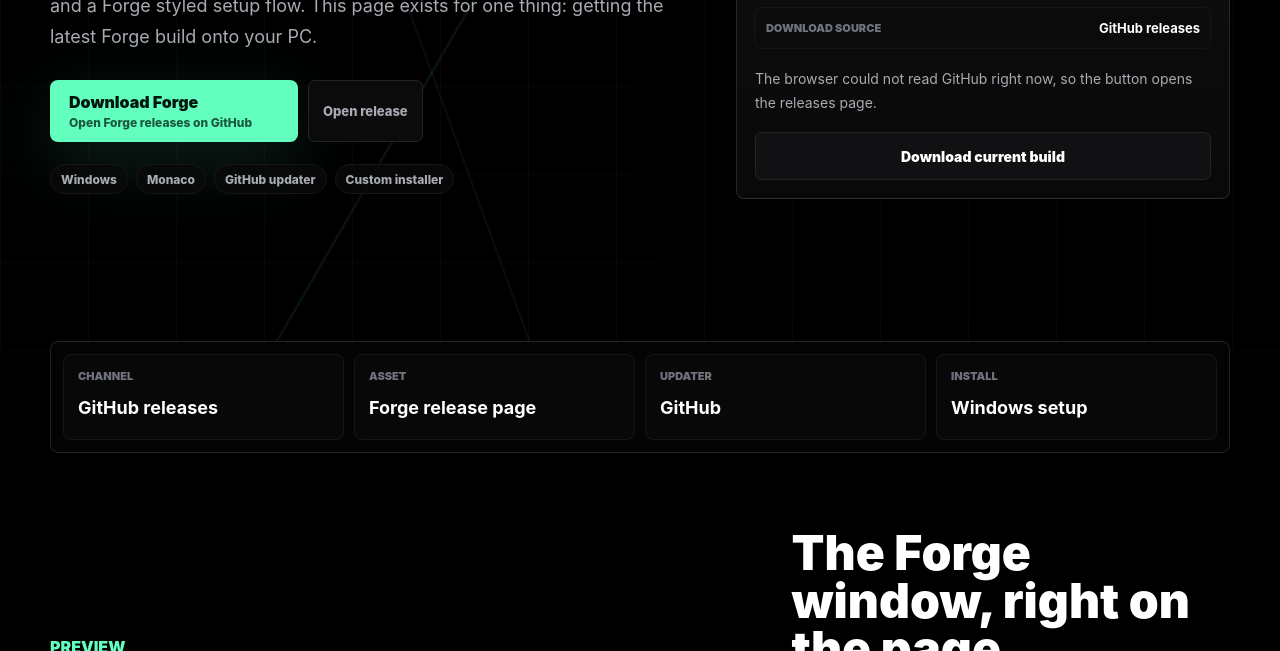
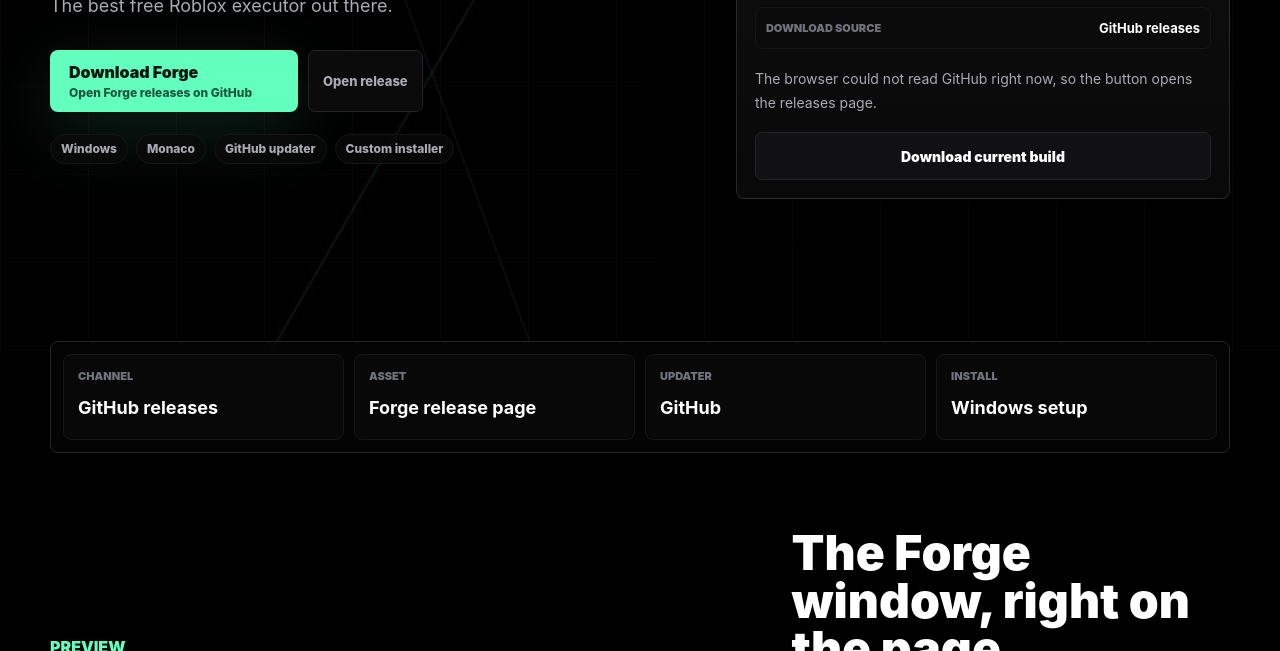
Before and after one commit to rockbeatspaper-coder/Forge-Website-Vercel, a plain HTML site: page index.html in a window 1280 px wide. Shown: the part 449-1100 px from the top of the page. Drawn offline with Linux system fonts and the light colour scheme; no server answers.

Commit message:
Update hero subtitle for Forge Client

```diff
--- a/index.html
+++ b/index.html
@@ -42,7 +42,7 @@
 
         <p class="eyebrow">Windows client download</p>
         <h1 id="heroTitle">Forge Client</h1>
-        <p class="hero-subtitle">A black desktop workspace for scripts, Monaco editing, release updates, and a Forge styled setup flow. This page exists for one thing: getting the latest Forge build onto your PC.</p>
+        <p class="hero-subtitle">The best free Roblox executor out there.</p>
 
         <div class="hero-actions">
           <a class="download-button" id="downloadButton" data-download-link href="https://github.com/rockbeatspaper-coder/Forge-Executor/releases/latest" target="_blank" rel="noreferrer">
```
